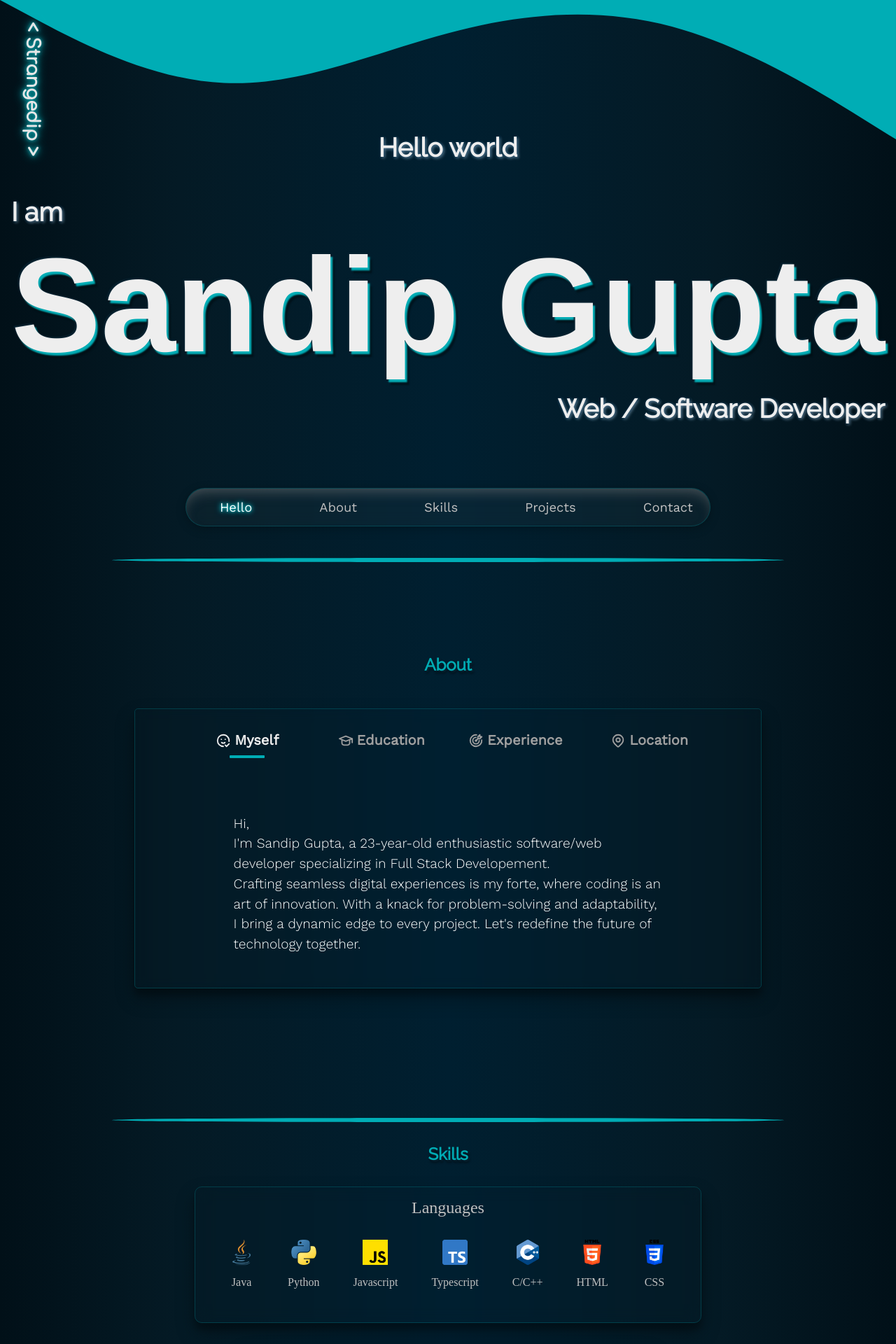
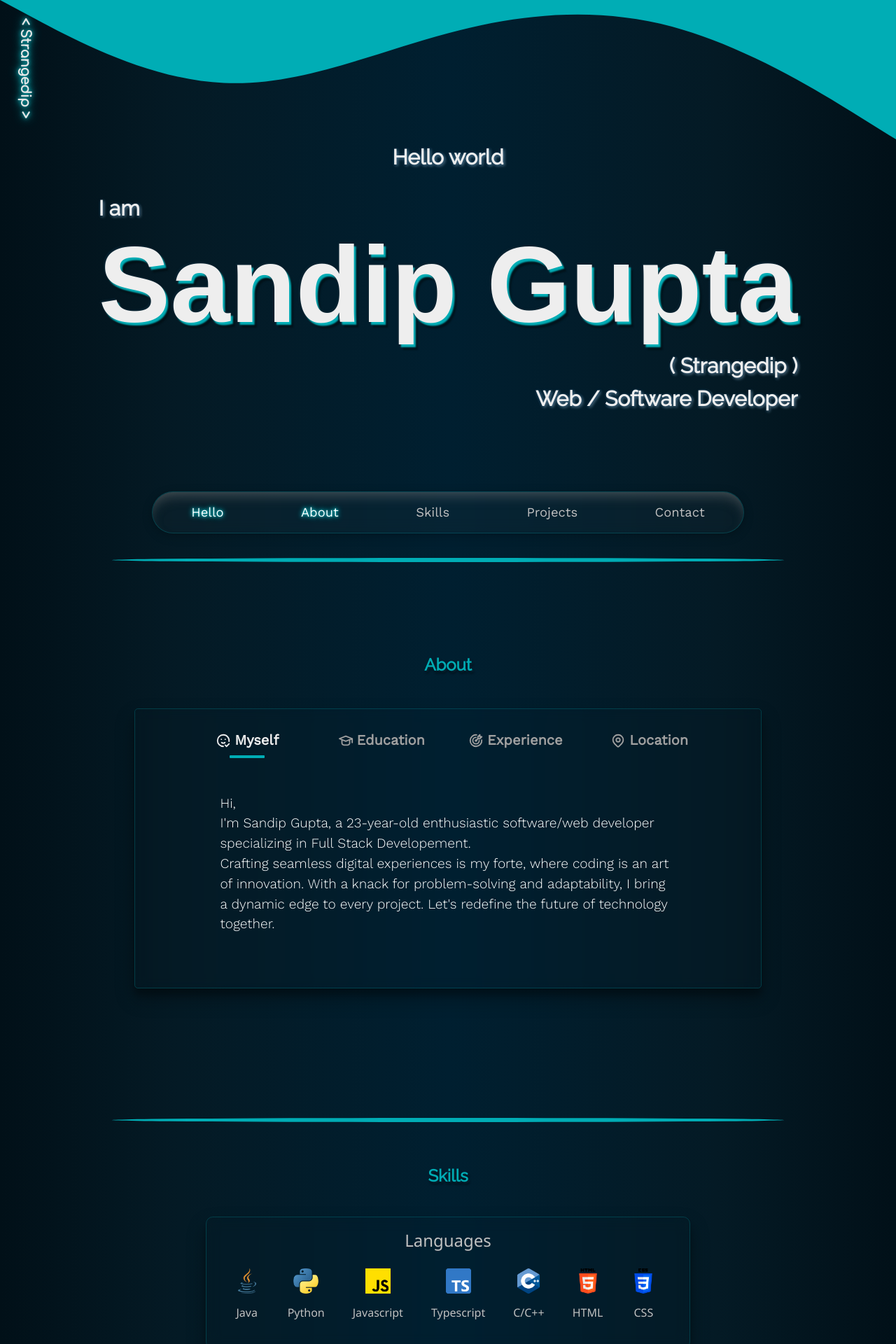
Before and after one commit to Strangedip/Portfolio, an Angular app: page / in a window 1280 px wide. Shown: the top 1920 px of the page at 70% size. Built offline with nearby package versions, Linux system fonts and the light colour scheme; a web font is replaced by a local one.

Commit message:
minor fix and responsive till 750px

```diff
--- a/src/app/float-navbar/float-navbar.component.html
+++ b/src/app/float-navbar/float-navbar.component.html
@@ -1,6 +1,11 @@
 <div class="float-container">
     <div class="navbar">
         <ul>
+            <!-- <li *ngFor="let section of sections" >
+                <a [class.active]="isSectionActive(section.id)" (click)="scrollTo(section.id)">
+                    {{ section.label }}
+                </a>
+            </li> -->
             <!-- <li *ngFor="let section of sections">
                 <a id="_{{section.id}}" (click)="scrollTo(section.id)">{{ section.name }}</a>
             </li> -->
--- a/src/app/float-navbar/float-navbar.component.scss
+++ b/src/app/float-navbar/float-navbar.component.scss
@@ -1,8 +1,8 @@
 @import url('https://fonts.googleapis.com/css2?family=Work+Sans:wght@300;400&display=swap');
 
 .float-container {
-    margin: 3rem auto;
-    // padding: 3rem;
+    font-size: 1rem;
+    margin: 3vw auto;
     text-align: center;
     position: fixed;
     width: 100%;
@@ -18,15 +18,15 @@
 
 .navbar {
     margin: 0px auto;
-    width: 750px;
+    width: 90vw;
+    max-width: fit-content;
     border-radius: 50px;
     box-shadow:
         0px 4px 15px rgba(0, 0, 0, 0.2),
         0px 0px 8px 0px rgba(0, 0, 0, 0.1),
         inset 0px 12px 20px -10px rgba(131, 131, 131, 0.6);
     color: #c0c0c0;
-    // background: transparent;
-    background: rgba(255, 255, 255, 0.03);
+    background: rgba(255, 255, 255, 0.025);
     -webkit-backdrop-filter: blur(10px);
     backdrop-filter: blur(10px);
     border: 1px solid rgba(0, 172, 181, 0.25);
@@ -50,14 +50,14 @@ ul {
 
 li {
     font-family: 'Work Sans', sans-serif;
-    font-size: 1.15rem;
+    font-size: 1.15em;
     list-style: none;
 }
 
 li>a {
     display: block;
     text-decoration: none;
-    padding: 1rem 3rem;
+    padding: 1em 3em;
     color: inherit;
     transition: 0.6s;
     cursor: pointer;
@@ -75,3 +75,21 @@ li>a.active {
     color: #ffffff;
     text-shadow: 0 0 3px #00ADB5, 0 0 6px #00ADB5, 0 0 9px #00ADB5;
 }
+
+@media screen and (max-width: 900px) {
+    .navbar{
+        width: 80vw;
+    }
+    li{
+        font-size: 1em;
+    }
+    li>a{
+        padding: 1em 2em;
+    }
+}
+
+@media screen and (max-width: 750px) {
+    .float-container{
+        display: none;
+    }
+}
--- a/src/app/float-navbar/float-navbar.component.ts
+++ b/src/app/float-navbar/float-navbar.component.ts
@@ -25,7 +25,7 @@ export class FloatNavbarComponent implements OnInit {
     const navbar = document.querySelector('.navbar');
     const scrollPosition = window.scrollY || document.documentElement.scrollTop;
     if (navContainer) {
-      if (scrollPosition > 470) {
+      if (scrollPosition > window.innerHeight / 2.5) {
         navContainer.classList.add('scrolled');
         navbar?.classList.add('bottom');
       } else {
@@ -38,8 +38,10 @@ export class FloatNavbarComponent implements OnInit {
     const sections = document.querySelectorAll('section');
     sections.forEach(section => {
       const top = section.getBoundingClientRect().top;
+      const windowHeight = window.innerHeight;
+      const bottom = section.getBoundingClientRect().bottom;
       const id = section.getAttribute('id');
-      if (top < 425 && top > -425) {
+      if (top >= (0 - (windowHeight * (65 / 100))) && top < (windowHeight * (35 / 100))) {
         const element = document.querySelector(`a[id="${id}-"]`);
         if (element) {
           element.classList.add('active');
--- a/src/app/logo-banner/logo-banner.component.scss
+++ b/src/app/logo-banner/logo-banner.component.scss
@@ -6,11 +6,11 @@
     font-family: "Raleway";
     font-family: 'Comfortaa', sans-serif;
     writing-mode: vertical-lr;
-    font-size: 0.8rem;
+    font-size: 60%;
     position: fixed;
     top: 0;
     left: 0;
-    padding: 2rem;
+    padding: 2vw;
     color: #fff;
     cursor: default;
 }
--- a/src/app/page-about/page-about.component.scss
+++ b/src/app/page-about/page-about.component.scss
@@ -59,11 +59,13 @@ $content-selector: "~ .content > section";
 }
 
 .tabs {
+    font-size: 1rem;
     background: none;
     border: 1px solid rgba(0, 172, 181, 0.25);
     backdrop-filter: blur(8px);
     padding: 2rem 4rem;
     height: 50vh;
+    max-height: 600px;
     box-shadow: 0 14px 28px rgba(0, 0, 0, 0.3), 0 10px 10px rgba(0, 0, 0, 0.25);
     border-radius: 5px;
     width: 70vw;
@@ -77,7 +79,7 @@ $content-selector: "~ .content > section";
     ul li label {
         font-family: 'Work Sans', sans-serif;
         font-weight: bold;
-        font-size: 1.25rem;
+        font-size: 1.25em;
         color: #00ADB5;
     }
 
@@ -99,7 +101,7 @@ $content-selector: "~ .content > section";
             text-align: center;
 
             label {
-                font-size: 1.25rem;
+                font-size: 1.25em;
                 transition: all 0.2s ease-in-out;
                 color: #a0a0a0;
                 padding: 5px auto;
@@ -163,15 +165,15 @@ $content-selector: "~ .content > section";
             .desc {
                 font-weight: 100;
                 font-family: 'Work Sans', sans-serif;
-                width: 80%;
-                margin: 5rem auto;
-                font-size: 1.2rem;
+                width: 85%;
+                margin: 4vw auto;
+                font-size: 1.2em;
 
                 .ed,
                 .ex,
                 .ad {
                     text-align: center;
-                    padding: 0.6rem;
+                    padding: 0.6vw;
                     line-height: 1.4;
                 }
             }
@@ -205,7 +207,7 @@ $content-selector: "~ .content > section";
     input[name="tab-control"] {
         @include tabs {
             >label {
-                font-size: 1.25rem;
+                font-size: 1.25em;
                 cursor: default;
                 color: #eee;
 
@@ -229,3 +231,19 @@ $content-selector: "~ .content > section";
         }
     }
 }
+
+@media screen and (max-width: 1150px) {
+    .tabs{
+        width: 90vw;
+    }
+}
+@media screen and (max-width: 900px) {
+    .tabs{
+        padding: 2vw 4vw;
+        height: 35vw;
+        font-size: 0.8rem;
+    }
+    label{
+        font-size: 1rem !important;
+    }
+}
--- a/src/app/page-intro/page-intro.component.html
+++ b/src/app/page-intro/page-intro.component.html
@@ -10,6 +10,9 @@
             <h1>Sandip Gupta</h1>
         </div>
         <div class="role">
+            <h3>( Strangedip )</h3>
+        </div>
+        <div class="role">
             <h3>Web / Software Developer</h3>
         </div>
     </div>
--- a/src/app/page-intro/page-intro.component.scss
+++ b/src/app/page-intro/page-intro.component.scss
@@ -23,10 +23,13 @@
     text-shadow: 2px 2px 4px rgba(255, 255, 255, 0.3),
         1px 1px 4px rgba(19, 108, 180, 0.45);
 }
-h3,h1{
+
+h3,
+h1 {
     animation: slideIn 1.5s;
-    animation-timing-function:cubic-bezier(0.39, 0.575, 0.565, 1);
+    animation-timing-function: cubic-bezier(0.39, 0.575, 0.565, 1);
 }
+
 @keyframes slideIn {
     from {
         opacity: 0;
@@ -41,29 +44,44 @@ h3,h1{
 
 .hello {
     text-align: start;
-    font-size: 2rem;
-    padding: 0 0 3rem 0;
+    font-size: 2vw;
+    padding: 0 0 3vw 0;
 }
 
 
 .iam {
     width: 100%;
     text-align: start;
-    font-size: 2rem;
+    font-size: 2vw;
 }
 
 .name {
     font-family: 'Signika Negative', sans-serif;
     width: 100%;
-    font-size: 8rem;
+    font-size: 8vw;
     text-shadow: -2px -2px 2px #072230,
         3px 4px 2px #00ADB5,
         6px 8px 2px #00090e81;
+    animation: breathing 5s ease-out infinite normal;
 }
 
 .role {
     width: 100%;
     text-align: end;
-    padding: 1rem 0 0 0;
-    font-size: 2rem;
+    padding: 1vw 0 0 0;
+    font-size: 2vw;
 }
+
+@keyframes breathing {
+    0% {
+        transform: translateY(-5px);
+    }
+
+    50% {
+        transform: translateY(8px);
+    }
+
+    100% {
+        transform: translateY(-5px);
+    }
+}
--- a/src/app/page-skills/page-skills.component.scss
+++ b/src/app/page-skills/page-skills.component.scss
@@ -1,5 +1,6 @@
+@import 'https://fonts.googleapis.com/css?family=Montserrat:400,700|Raleway:300,400';
+
 .main {
-    // width: 70%;
     margin: 0 auto;
     height: calc(100vh - 6px);
     display: flex;
@@ -7,14 +8,16 @@
     justify-content: center;
     align-items: center;
     color: #FFF;
+    font-size: 1rem;
 }
 
 #skill {
+    margin-top: 3em;
     font-family: "Raleway";
     color: #00ADB5;
     text-align: center;
     font-weight: 800;
-    padding: 0 0 1rem 0;
+    padding: 0 0 1em 0;
     text-shadow: 2px 2px 2px #072230,
         2px 4px 3px #00090ea4;
 }
@@ -23,12 +26,13 @@
     display: flex;
     flex-direction: column;
     align-items: center;
+    font-family: 'Segoe UI', Tahoma, Geneva, Verdana, sans-serif;
 }
 
 .languages,
 .tools,
 .frameworks {
-    margin: 1rem auto;
+    margin: 1.5vw auto;
     border-radius: 10px;
     box-shadow: 0 14px 28px rgba(0, 0, 0, 0.3), 0 10px 10px rgba(0, 0, 0, 0.25);
     color: #c0c0c0;
@@ -37,7 +41,7 @@
     backdrop-filter: blur(10px);
     border: 1px solid rgba(0, 172, 181, 0.25);
     transition: box-shadow 0.8s;
-    padding: 1rem;
+    padding: 1em;
 }
 
 .languages>.icons,
@@ -47,13 +51,13 @@
     justify-content: center;
     align-items: center;
     grid-auto-flow: row;
-    padding: 1rem;
-    gap: 1rem;
+    padding: 0.5em 1em;
+    gap: 1em;
 }
 
 .heading {
     text-align: center;
-    font-size: 1.5rem;
+    font-size: 1.5em;
 }
 
 .icon {
@@ -62,8 +66,8 @@
     flex-direction: column;
     align-items: center;
     justify-content: center;
-    gap: 1rem;
-    padding: 1rem;
+    gap: 1em;
+    padding: 1em 1em 1em 0.5em;
     transition: 0.3s cubic-bezier(0.175, 0.885, 0.32, 1.275);
 }
 
@@ -75,3 +79,12 @@
     transition: 0.3s cubic-bezier(0.175, 0.885, 0.32, 1.275);
     transform: scale(1.1);
 }
+
+@media screen and (max-width: 900px) {
+    .main {
+        font-size: 0.8rem;
+    }
+    .icon>img{
+        width: 4vw;
+    }
+}
--- a/src/index.html
+++ b/src/index.html
@@ -5,7 +5,7 @@
   <title>Portfolio-Strangedip</title>
   <base href="/">
   <meta name="viewport" content="width=device-width, initial-scale=1">
-  <link rel="icon" type="image/x-icon" href="Sicon.ico">
+  <link rel="icon" type="image/x-icon" href="favicon.ico">
 </head>
 <body>
   <app-root></app-root>
```
Also changed, not shown: src/app/page-contact/page-contact.component.scss (+12 -7 lines), src/app/page-projects/page-projects.component.scss (+58 -19 lines), 1 other file (tests, documents, lock files or other folders).
